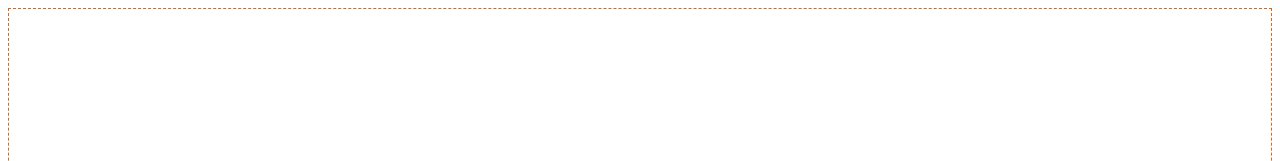
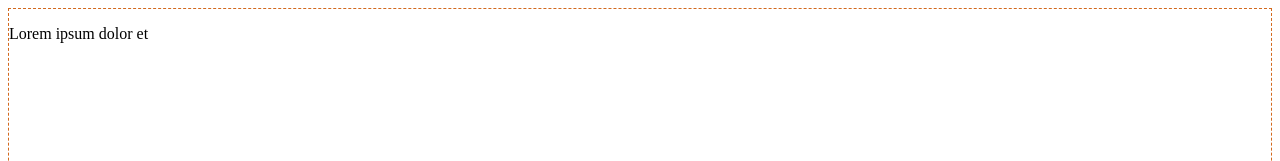
Before and after one commit to daria-marczak/hello-world, a plain HTML site: page index.html in a window 1280 px wide. Shown: the top 161 px of the page. Drawn offline with Linux system fonts and the light colour scheme.

Commit message:
Added a paragraph

```diff
--- a/index.html
+++ b/index.html
@@ -5,5 +5,6 @@
   <link rel="stylesheet" href="style.css">
 </head>
 <body>
+  <p>Lorem ipsum dolor et</p>
 </body>
 </html>
```
